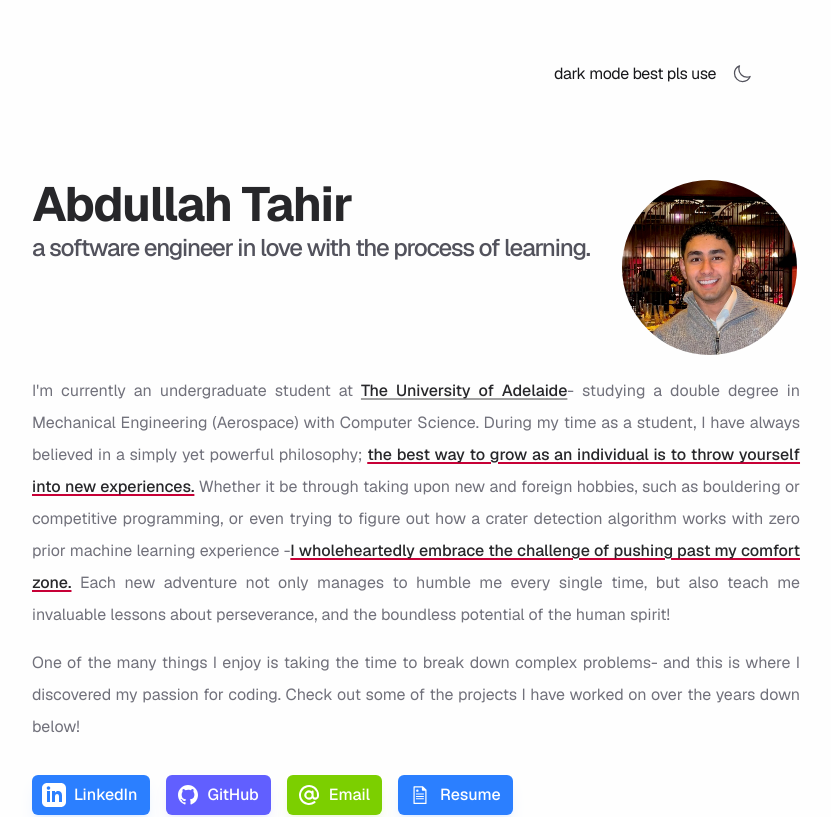
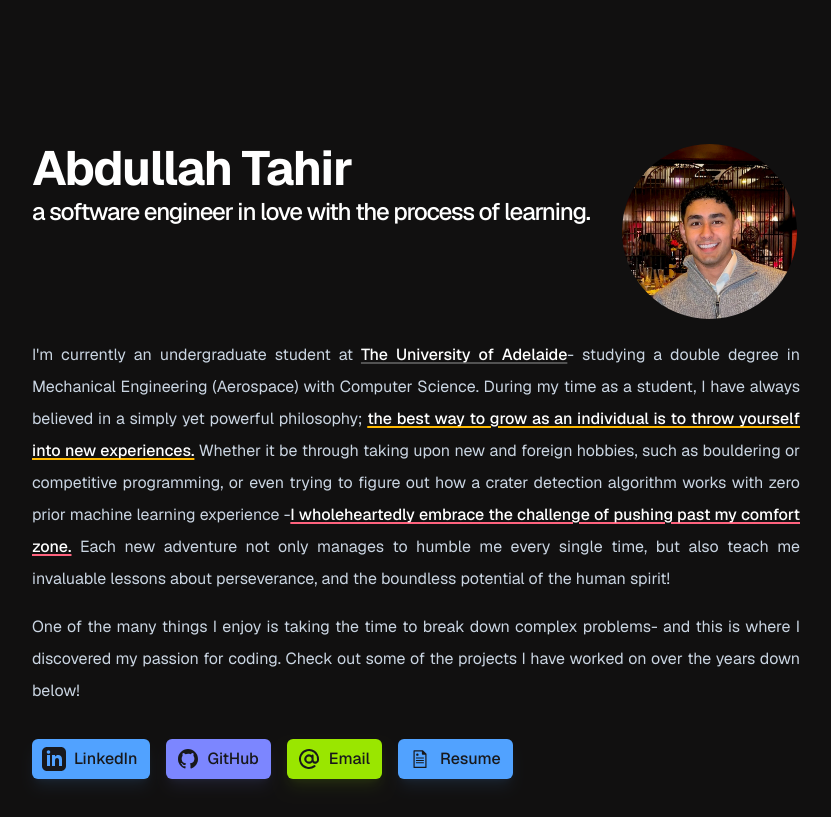
Before and after one commit to abda-1/portfolio-minimalistic, a Next.js app: page / in a window 1280 px wide. Shown: the top 817 px of the page, without its empty margins (224-1055 px from the left). Built offline with nearby package versions, Linux system fonts and the light colour scheme.

Commit message:
only dark mode, removed toggle

```diff
--- a/app/components/nav.tsx
+++ b/app/components/nav.tsx
@@ -1,19 +1,9 @@
 import Link from 'next/link';
-import { ThemeToggle } from './ThemeToggle';
 
 const navItems = {
   '/': {
     name: 'home',
   },
-  // '/work': {
-  //   name: 'work',
-  // },
-  // '/blog': {
-  //   name: 'blog',
-  // },
-  // '/guestbook': {
-  //   name: 'guestbook',
-  // },
 };
 
 export function Navbar() {
@@ -21,7 +11,7 @@ export function Navbar() {
     <aside className="-ml-[8px] mb-16 tracking-tight">
       <div className="lg:sticky lg:top-20">
         <nav
-          className="flex flex-row items-center justify-between relative px-0 pb-0 fade md:overflow-auto scroll-pr-6 md:relative"
+          className="flex flex-row items-center relative px-0 pb-0 fade md:overflow-auto scroll-pr-6 md:relative"
           id="nav"
         >
           <div className="flex flex-row space-x-0 pr-10">
@@ -37,10 +27,6 @@ export function Navbar() {
               );
             })} */}
           </div>
-          <div className="flex flex-row space-x-0 pr-10 items-center gap-2">
-            dark mode best pls use
-            <ThemeToggle />
-          </div>
         </nav>
       </div>
     </aside>
--- a/app/layout.tsx
+++ b/app/layout.tsx
@@ -6,7 +6,6 @@ import { Navbar } from './components/nav';
 import { Analytics } from '@vercel/analytics/react';
 import { SpeedInsights } from '@vercel/speed-insights/next';
 import { cn } from './lib/utils';
-import { ThemeProvider } from './components/ThemeProvider';
 
 export const metadata: Metadata = {
   metadataBase: new URL('https://abdullahtahir.vercel.app'),
@@ -43,23 +42,20 @@ export default function RootLayout({
 }) {
   return (
     <html
-      suppressHydrationWarning
       lang="en"
       className={cn(
-        'text-zinc-900 bg-[#fefefe] dark:text-white dark:bg-[#111010]',
+        'dark text-white bg-[#111010]',
         GeistSans.variable,
         GeistMono.variable
       )}
     >
-      <body suppressHydrationWarning className="antialiased max-w-3xl mb-40 flex flex-col md:flex-row mx-4 mt-8 lg:mx-auto">
-        <ThemeProvider>
+      <body className="antialiased max-w-3xl mb-40 flex flex-col md:flex-row mx-4 mt-8 lg:mx-auto">
         <main className="flex-auto min-w-0 mt-6 flex flex-col px-2 md:px-0">
           <Navbar />
           {children}
           <Analytics />
           <SpeedInsights />
         </main>
-        </ThemeProvider>
       </body>
     </html>
   );
```
Lines whose indentation alone changed are shown as unchanged.
